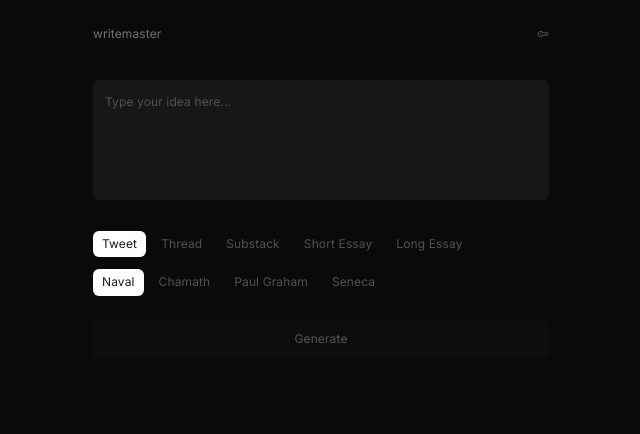
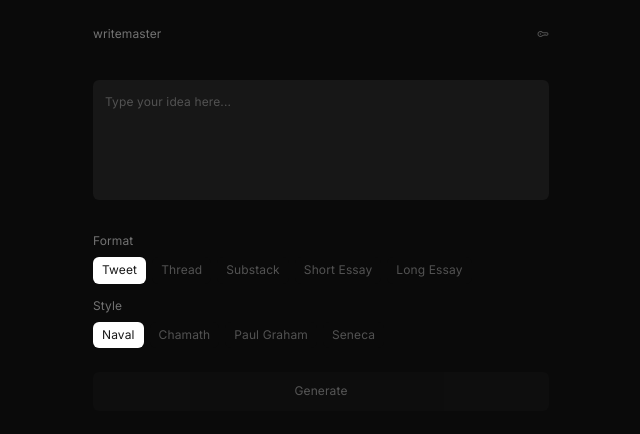
Before and after one commit to keryilmaz/writemaster, a React (Vite) app: page / in a window 1280 px wide. Shown: the top 434 px of the page, without its empty margins (319-959 px from the left). Built offline with nearby package versions, Linux system fonts and the light colour scheme.

Commit message:
add Format and Style titles

```diff
--- a/src/App.jsx
+++ b/src/App.jsx
@@ -118,6 +118,7 @@ function App() {
       />
 
       {/* Formats */}
+      <div className="text-neutral-500 mb-2">Format</div>
       <div className="flex flex-wrap gap-2 mb-4">
         {formatList.map((f) => (
           <button
@@ -131,6 +132,7 @@ function App() {
       </div>
 
       {/* Styles */}
+      <div className="text-neutral-500 mb-2">Style</div>
       <div className="flex flex-wrap gap-2 mb-8">
         {styleList.map((s) => (
           <button
```
